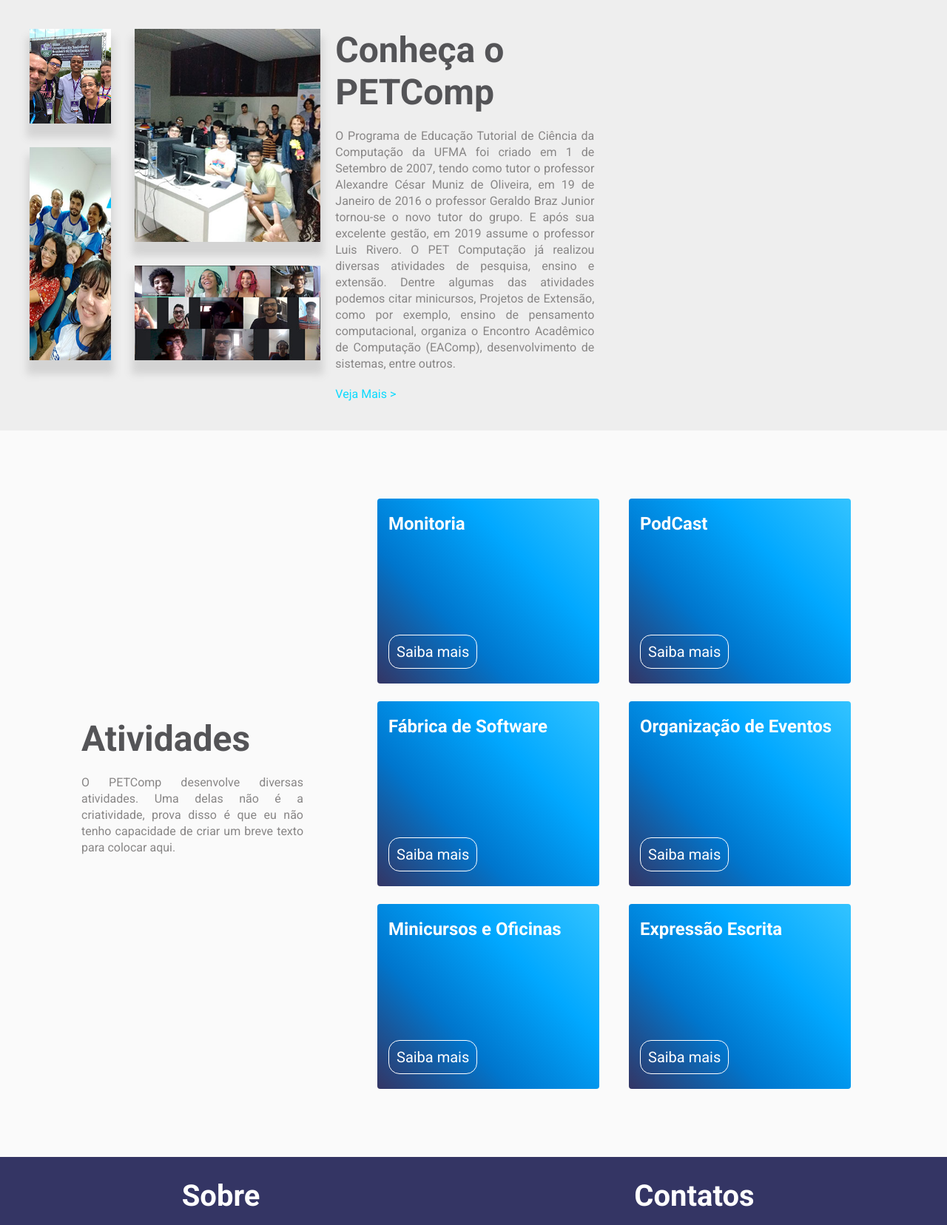
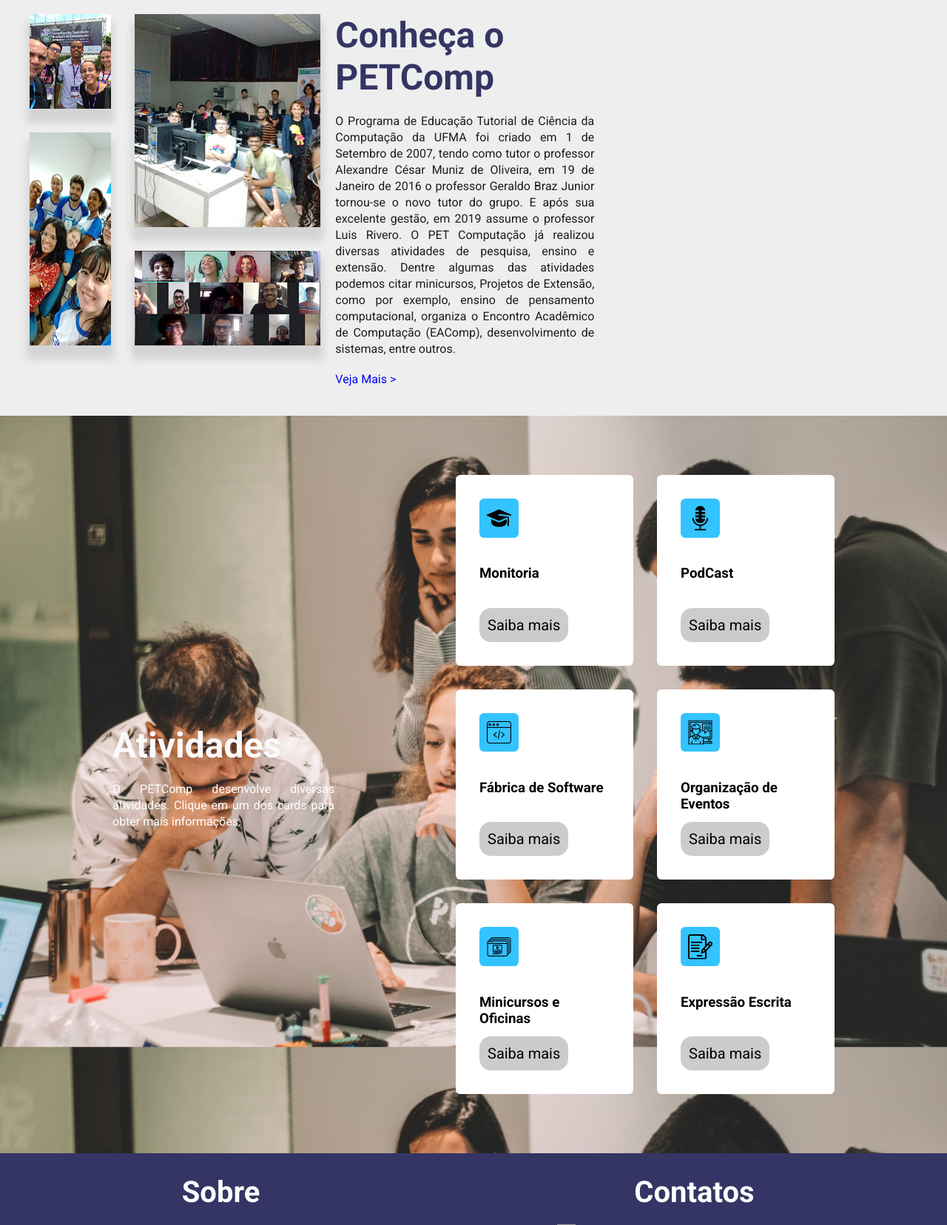
Before and after one commit to PET-Comp-UFMA/petcomp-ufma_site, a PHP site: page / in a window 1280 px wide. Shown: the part 601-2257 px from the top of the page at 74% size. Run offline with PHP 8.4, Linux system fonts and the light colour scheme; grey boxes are pictures that could not be loaded.

Commit message:
Atualizações Home

```diff
--- a/index.php
+++ b/index.php
@@ -92,36 +92,42 @@
       <div class="atividades">
         <div class="atividades-desenvolvidas">
           <h1>Atividades</h1>
-          <p>O PETComp desenvolve diversas atividades. Uma delas não é a criatividade, prova disso é que eu não tenho capacidade de criar um breve texto para colocar aqui.</p>
+          <p>O PETComp desenvolve diversas atividades. Clique em um dos cards para obter mais informações.</p>
         </div>
         <div class="images-atividades">
 
           <div class="card-atividade">
+            <img src="./assets/images/graduation-hat.png" alt="">
             <h3>Monitoria</h3>
             <a href="./monitoria.php">Saiba mais</a>
           </div>
 
           <div class="card-atividade">
+            <img src="./assets/images/mic-podcast.png" alt="">
             <h3>PodCast</h3>
             <a href="./produtos-podcomp.php">Saiba mais</a>
           </div>
 
           <div class="card-atividade">
+            <img src="./assets/images/web-programming.png" alt="">
             <h3>Fábrica de Software</h3>
             <a href="./desenvolvimento.php">Saiba mais</a>
           </div>
 
           <div class="card-atividade">
+            <img src="./assets/images/talk-show.png" alt="">
             <h3>Organização de Eventos</h3>
             <a href="./eventos.php">Saiba mais</a>
           </div>
 
           <div class="card-atividade">
+            <img src="./assets/images/online-course.png" alt="">
             <h3>Minicursos e Oficinas</h3>
             <a href="./minicursos.php">Saiba mais</a>
           </div>
 
           <div class="card-atividade">
+            <img src="./assets/images/contract.png" alt="">
             <h3>Expressão Escrita</h3>
             <a href="./publicacoes.php">Saiba mais</a>
           </div>
--- a/styles/home.css
+++ b/styles/home.css
@@ -46,18 +46,20 @@
 
 .texto-banner {
   align-items: center;
-  background-image: url(../assets/images/Background.png);
-  background-repeat: round;
+  background-image: url(../assets/images/lala-azizli-cBUTPbTeDB0-unsplash.jpg);
+  background-repeat: no-repeat;
+  background-attachment: fixed;
+  background-size: cover;
   color: #343564;
   display: flex;
   flex-direction: column;
-  height: 500px;
+  height: 30em;
   justify-content: center;
 }
 
 .texto-banner .intro-noticia {
   align-items: center;
-  background: #ffffffd0;
+  background: #ffffff94;
   display: flex;
   flex-direction: column;
   height: 80%;
@@ -82,6 +84,11 @@
   margin-top: 20px;
   padding: 14px;
   text-decoration: none;
+  transition: 0.2s;
+}
+
+.texto-banner .intro-noticia a:hover {
+  background: #343564;
 }
 
 .active,
@@ -268,13 +275,13 @@
 }
 
 .resumo-petcomp .text-petcomp h1 {
-  color: #545457;
+  color: #343564;
   font-size: 48px;
   width: 300px;
 }
 
 .resumo-petcomp .text-petcomp p {
-  color: #888686;
+  color: #1d1d1d;
   line-height: 22px;
   margin: 20px 0;
   width: 350px;
@@ -282,12 +289,15 @@
 }
 
 .resumo-petcomp .text-petcomp a {
-  color: #0adafe;
+  color: #0004ff;
   text-decoration: none;
 }
 
 #atividades {
-  background: #fafafa;
+  background-image: url(../assets/images/lala-azizli-cBUTPbTeDB0-unsplash.jpg);
+  background-repeat: no-repeat;
+  background-attachment: fixed;
+  background-size: cover;
   height: 100%;
 }
 
@@ -304,7 +314,7 @@
 }
 
 .atividades .atividades-desenvolvidas p {
-  color: #888686;
+  color: #fff;
   line-height: 22px;
   margin: 20px 0;
   width: 100%;
@@ -312,7 +322,7 @@
 }
 
 .atividades .atividades-desenvolvidas h1 {
-  color: #545457;
+  color: #fafafa;
   font-size: 48px;
   width: 100%;
 }
@@ -325,57 +335,59 @@
 .atividades .images-atividades {
   display: grid;
   grid-template-columns: 1fr 1fr;
+  grid-gap: 2em;
 }
 
 .atividades .images-atividades img {
-  background: #eee;
-  border-radius: 4px;
-  padding: 20px;
-  margin: 30px;
+  background: #33c3ff;
+  border-radius: 0.4em;
+  color: #fff;
+  padding: 0.6em;
+  width: 30%;
 }
 
 .atividades .images-atividades .card-atividade {
-  background: linear-gradient(45deg, #343564, #0076cd, #01a8ff, #33c3ff);
-  border-radius: 4px;
-  color: #ffff;
+  background: #fff;
+  border-radius: 0.4em;
   display: flex;
   flex-direction: column;
-  height: 250px;
-  justify-content: space-between;
-  margin: 12px 20px;
-  padding: 20px 15px;
-  text-decoration: none;
-  transition: ease 0.5s;
-  width: 300px;
+  padding: 2em;
+  transition: 0.4s;
+  width: 15em;
+}
+
+.atividades .images-atividades .card-atividade:hover {
+  background: #fafafa;
+  box-shadow: #4242425e 0px 9px 20px 7px;
 }
 
 .atividades .images-atividades .card-atividade h3 {
-  color: #fff;
-  font-size: 24px;
-  text-decoration: none;
+  height: 20px;
+  margin: 2em 0;
 }
 
 .atividades .images-atividades .card-atividade a {
   align-items: center;
-  background: none;
-  border: 1px solid #fff;
+  background: #ccc;
+  border: 1px solid #ccc;
   border-radius: 15px;
-  color: #fff;
+  color: #000;
   display: flex;
   font-size: 20px;
   height: fit-content !important;
   text-align: center;
+  transition: 0.4s;
   padding: 10px;
   width: fit-content;
 }
 
 .atividades .images-atividades .card-atividade a:hover {
-  background: #343564;
-  border: 1px solid #343564;
+  background: #33c3ff;
+  border: 1px solid #33c3ff;
+  color: #fff;
   transition: 0.2s;
 }
-
-#parceiros {
+*/ #parceiros {
   background: #eeeeee;
   height: 400px;
 }
@@ -516,7 +528,7 @@
     font-size: 30px;
     margin: 0 auto;
     margin-top: 20px;
-    width: 50% ;
+    width: 50%;
   }
 
   .resumo-petcomp .text-petcomp p {
@@ -584,7 +596,7 @@
   }
 }*/
 
-@media (max-width: 351px){
+@media (max-width: 351px) {
   .atividades .images-atividades {
     display: grid;
     grid-template-columns: 1fr;
@@ -593,5 +605,4 @@
     margin: 0 auto;
     width: 100%;
   }
-
 }
```
Also changed, not shown: desenvolvimento.php (+42 -4 lines), noticias.php (+7 -4 lines), styles/atividades.css (+73 -2 lines), assets/images/contract.png (added), assets/images/graduation-hat.png (added), assets/images/lala-azizli-cBUTPbTeDB0-unsplash.jpg (added), assets/images/mic-podcast.png (added), assets/images/online-course.png (added), assets/images/talk-show.png (added), assets/images/web-programming.png (added).
